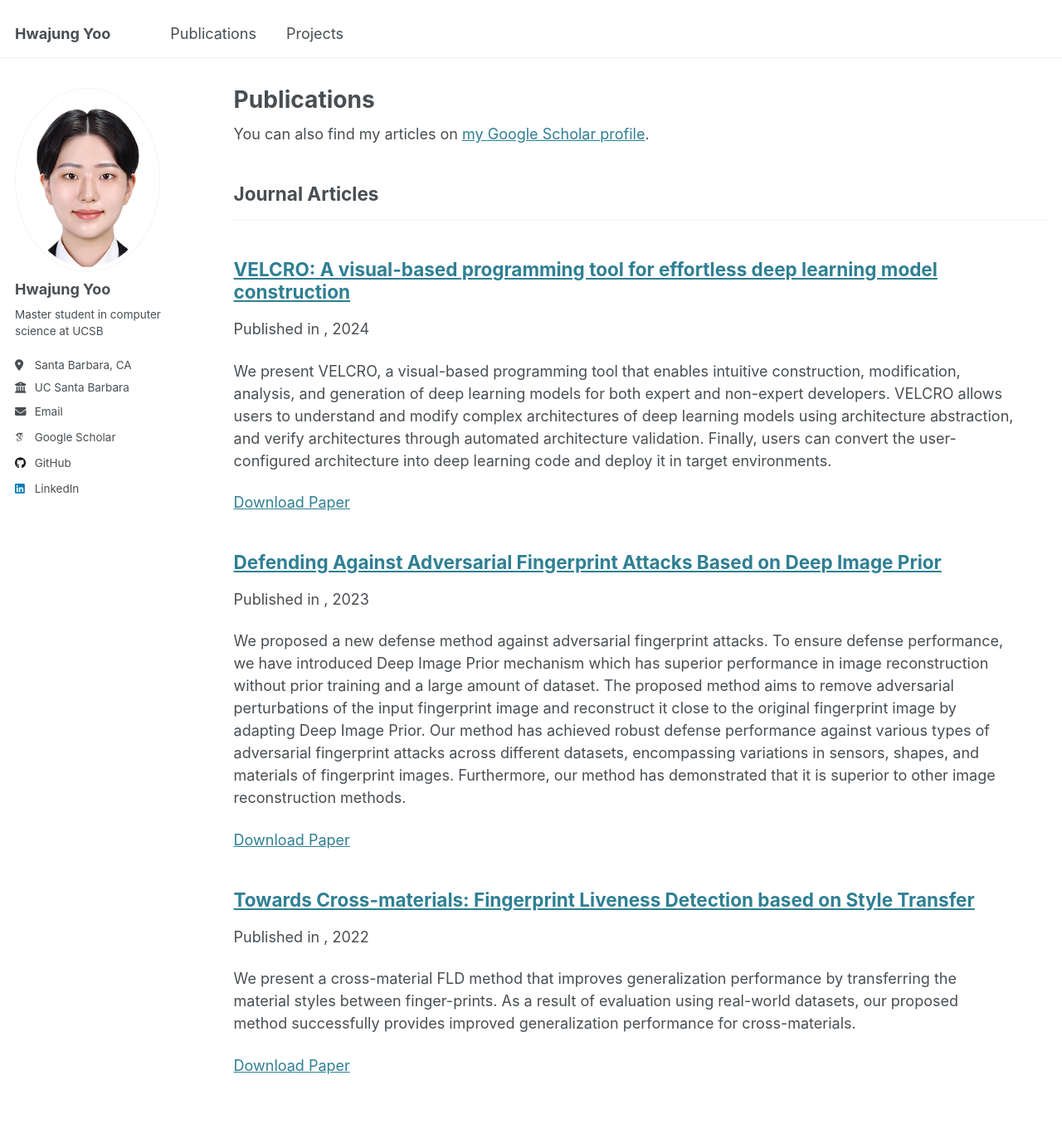
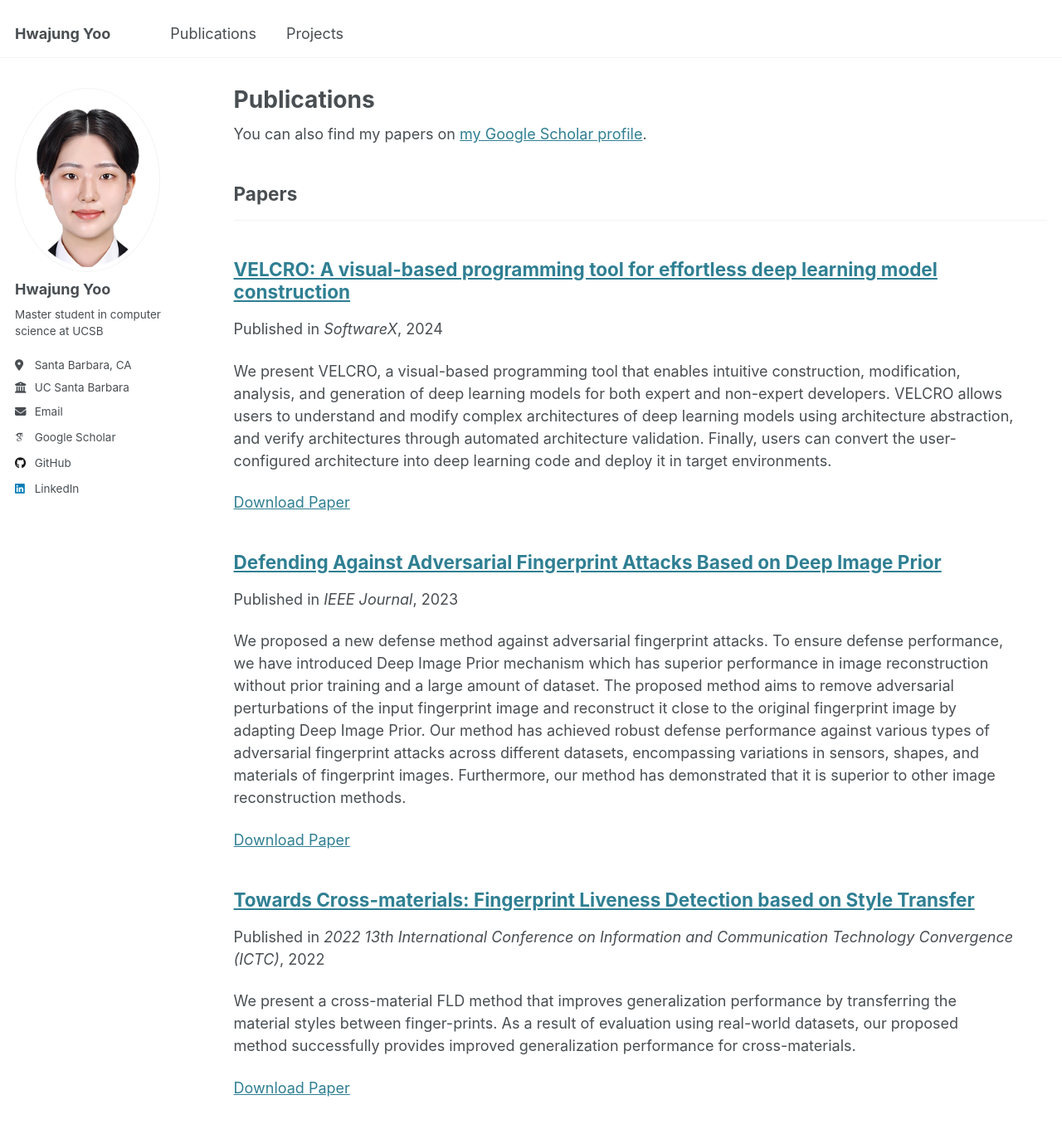
Before and after one commit to xxiswajung/xxiswajung.github.io, a Jekyll site: the page built from _pages/publications.html, in a window 1280 px wide and 1400 px high. Shown: the top 1361 px of the window at 83% size. Built offline with Jekyll 4.4.1, drawn with Linux system fonts in a browser that asks for light colours; some web fonts are replaced.

Commit message:
add venue and fix date of publications

```diff
--- a/_config.yml
+++ b/_config.yml
@@ -80,7 +80,7 @@ publication_category:
   books:
     title: 'Books'
   manuscripts:
-    title: 'Journal Articles'
+    title: 'Papers'
   conferences:
     title: 'Conference Papers'
 
--- a/_pages/publications.html
+++ b/_pages/publications.html
@@ -6,7 +6,7 @@ author_profile: true
 ---
 
 {% if site.author.googlescholar %}
-  <div class="wordwrap">You can also find my articles on <a href="{{site.author.googlescholar}}">my Google Scholar profile</a>.</div>
+  <div class="wordwrap">You can also find my papers on <a href="{{site.author.googlescholar}}">my Google Scholar profile</a>.</div>
 {% endif %}
 
 {% include base_path %}
--- a/_publications/2009-10-01-paper-title-number-1.md
+++ b/_publications/2009-10-01-paper-title-number-1.md
@@ -5,7 +5,7 @@ category: manuscripts
 permalink: /publication/2009-10-01-paper-title-number-1
 # excerpt: 'This paper is about the number 1. The number 2 is left for future work.'
 date: 2024-05-01
-# venue: 'Journal 1'
+venue: 'SoftwareX'
 paperurl: 'https://www.sciencedirect.com/science/article/pii/S235271102400027X'
 # citation: 'Your Name, You. (2009). &quot;Paper Title Number 1.&quot; <i>Journal 1</i>. 1(1).'
 ---
--- a/_publications/2015-10-01-paper-title-number-3.md
+++ b/_publications/2015-10-01-paper-title-number-3.md
@@ -4,7 +4,8 @@ collection: publications
 category: manuscripts
 permalink: /publication/2015-10-01-paper-title-number-3
 # excerpt: 'This paper is about the number 3. The number 4 is left for future work.'
-date: 2022-10-01
+date: 2022-10-19
+venue: '2022 13th International Conference on Information and Communication Technology Convergence (ICTC)'
 paperurl: 'https://ieeexplore.ieee.org/document/9952430'
 
 ---
```
Also changed, not shown: _publications/2010-10-01-paper-title-number-2.md (+2 -1 lines).
